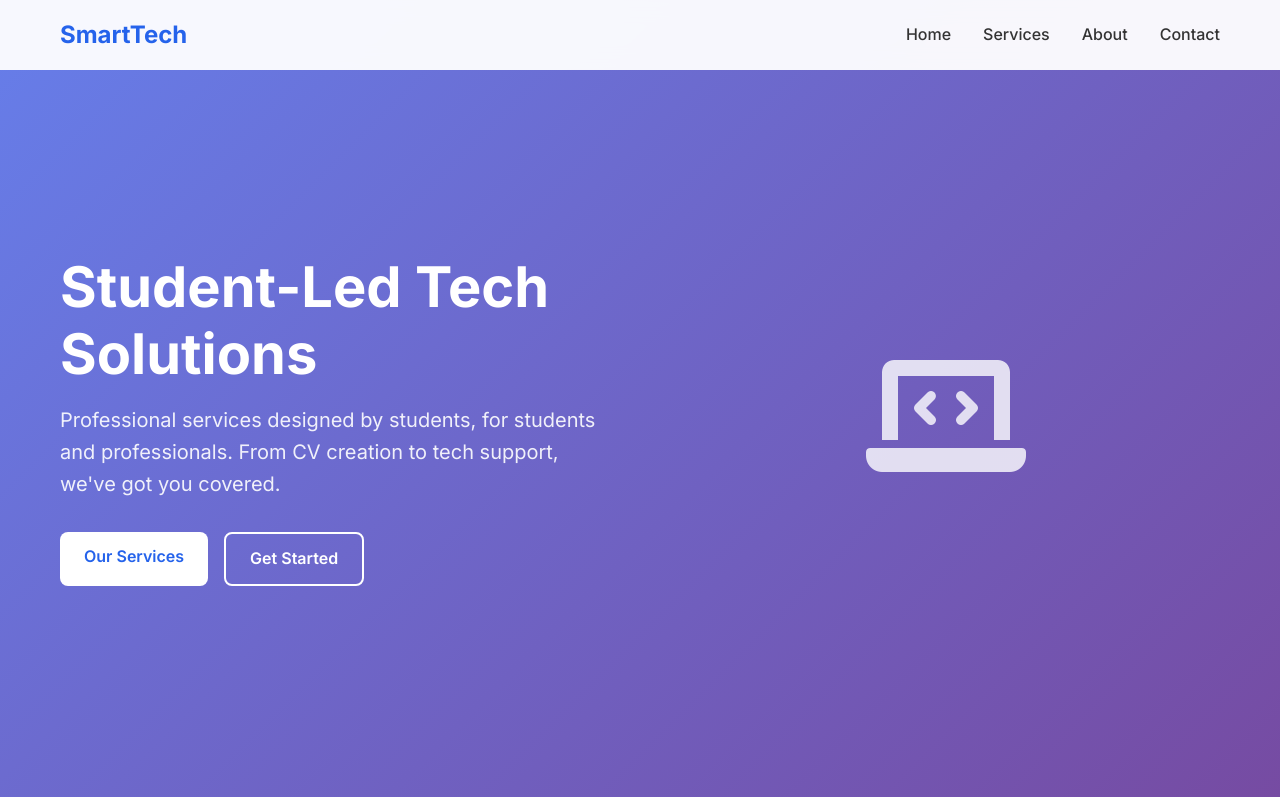
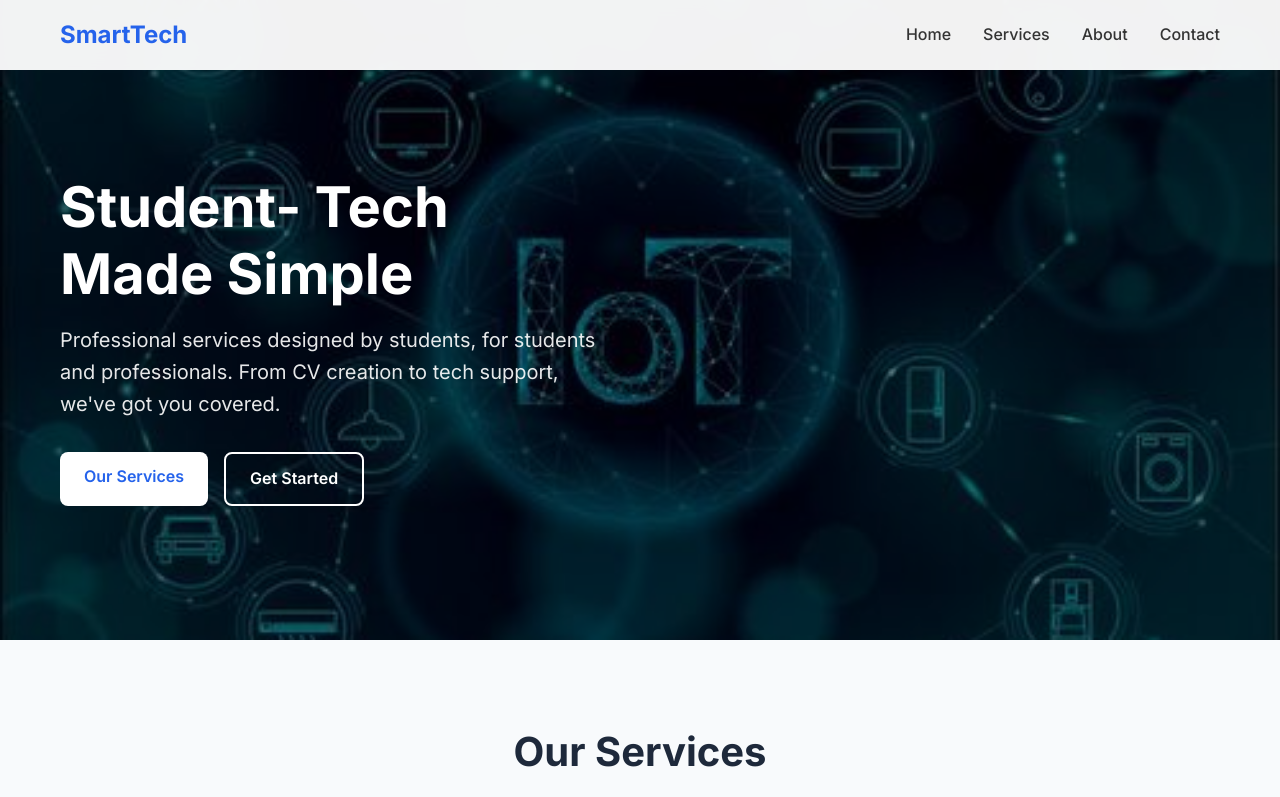
Before and after one commit to RossSolomons/SmartTech, a website: page index.html in a window 1280 px wide. Shown: the top 797 px of the page. Drawn offline with Linux system fonts and the light colour scheme.

Commit message:
Finished UI Changes

```diff
--- a/index.html
+++ b/index.html
@@ -3,10 +3,30 @@
 <head>
     <meta charset="UTF-8">
     <meta name="viewport" content="width=device-width, initial-scale=1.0">
-    <title>SmartTech - Student-Led Tech Solutions</title>
+    <title>SmartTech - Tech Made Simple</title>
     <link rel="stylesheet" href="styles.css">
     <link href="https://fonts.googleapis.com/css2?family=Inter:wght@300;400;500;600;700&display=swap" rel="stylesheet">
     <link rel="stylesheet" href="https://cdnjs.cloudflare.com/ajax/libs/font-awesome/6.0.0/css/all.min.css">
+    <style>
+.hero {
+    background: url('Smart-technology-application-vector.jpg') center center/cover no-repeat;
+    min-height: 80vh;
+    display: flex;
+    align-items: center;
+    position: relative;
+}
+.hero::before {
+    content: '';
+    position: absolute;
+    top: 0; left: 0; right: 0; bottom: 0;
+    background: rgba(0,0,0,0.5); /* dark overlay for readability */
+    z-index: 1;
+}
+.hero-container, .hero-content {
+    position: relative;
+    z-index: 2;
+}
+</style>
 
 </head>
 <body>
@@ -42,18 +62,14 @@
     <section id="home" class="hero">
         <div class="hero-container">
             <div class="hero-content">
-                <h1 class="hero-title">Student-Led Tech Solutions</h1>
+                <h1 class="hero-title">Student- Tech Made Simple</h1>
                 <p class="hero-subtitle">Professional services designed by students, for students and professionals. From CV creation to tech support, we've got you covered.</p>
                 <div class="hero-buttons">
                     <a href="#services" class="btn btn-primary">Our Services</a>
                     <a href="#contact" class="btn btn-secondary">Get Started</a>
                 </div>
             </div>
-            <div class="hero-image">
-                <div class="hero-graphic">
-                    <i class="fas fa-laptop-code"></i>
-                </div>
-            </div>
+            <!-- Remove the hero-image div with the laptop icon -->
         </div>
     </section>
 
@@ -349,7 +365,7 @@
             <div class="footer-content">
                 <div class="footer-section">
                     <h3>SmartTech</h3>
-                    <p>Student-led tech solutions for the modern professional.</p>
+                    <p>Tech Made Simple.</p>
                     <div class="social-links">
                         <a href="#"><i class="fab fa-linkedin"></i></a>
                         <a href="#"><i class="fab fa-twitter"></i></a>
```
Also changed, not shown: Smart-technology-application-vector.jpg (added).
